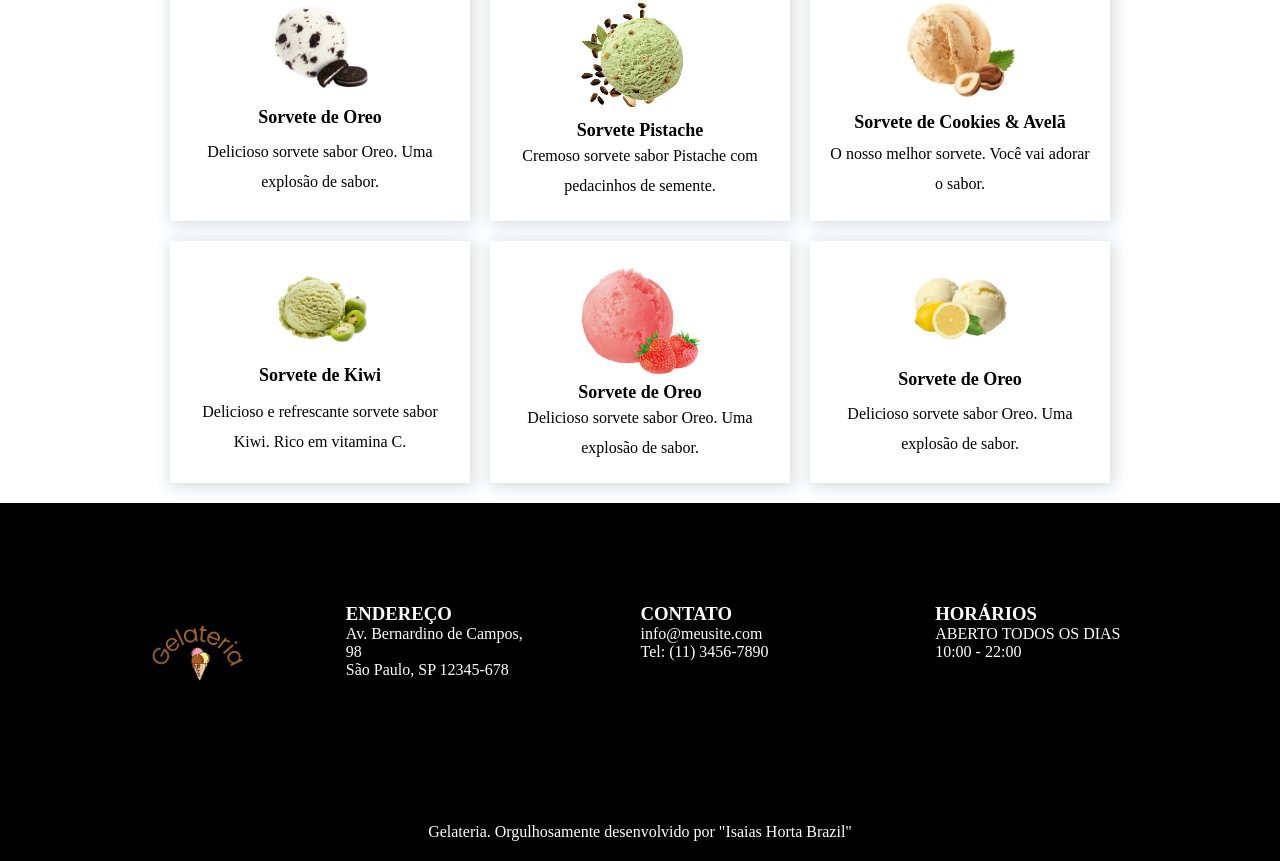
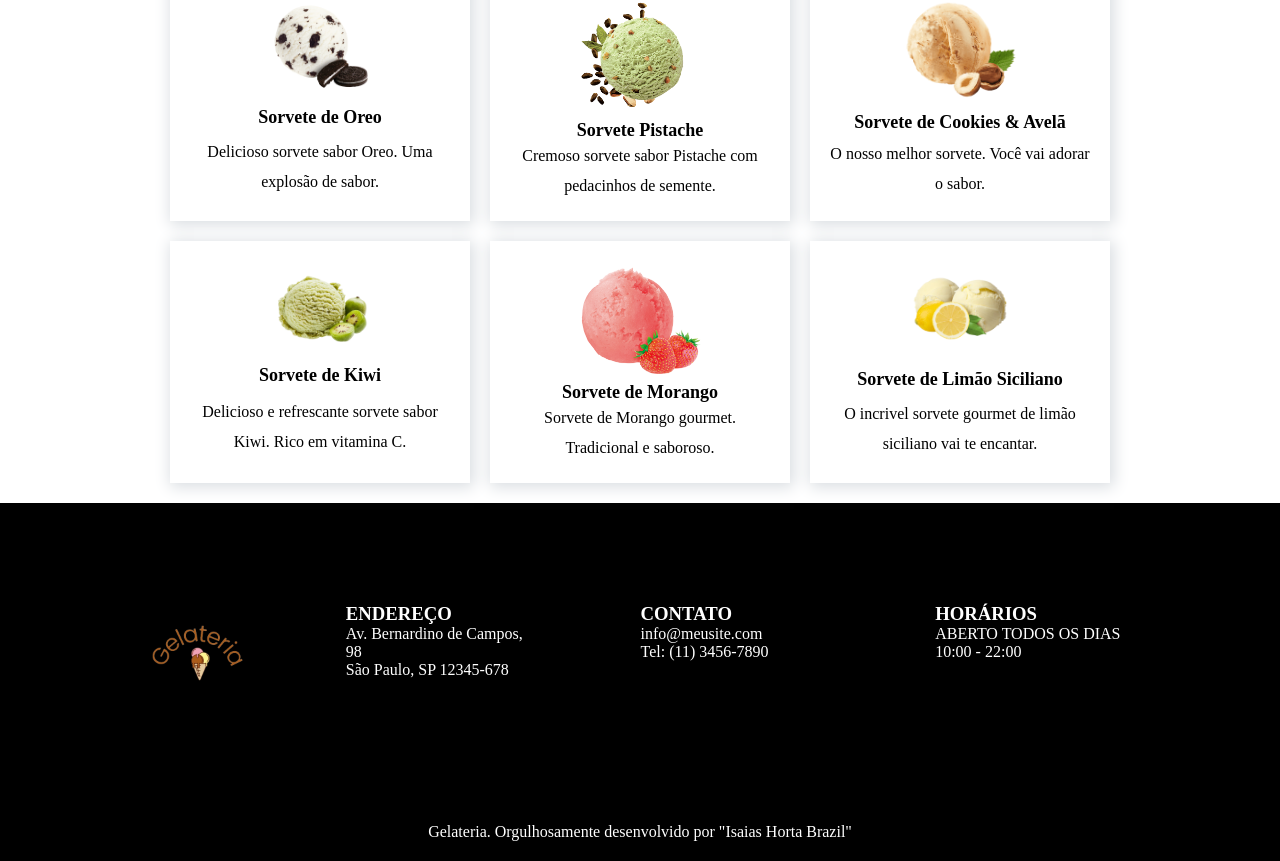
Before and after one commit to Ihbrazil/projeto-sorveteria, a Next.js app: page /sabores in a window 1280 px wide. Shown: the part 847-1708 px from the top of the page. Built offline with nearby package versions, Linux system fonts and the light colour scheme.

Commit message:
Update sabores sorvetes

```diff
--- a/src/app/sabores/page.jsx
+++ b/src/app/sabores/page.jsx
@@ -52,18 +52,18 @@ export default function Sabores() {
           </div>
 
           <div className={estilos.container_card}>
-            <Image className={estilos.img_card} src={image5} alt="sorvetes diversos" />
-            <h3>Sorvete de Oreo</h3>
+            <Image className={estilos.img_card} src={image5} alt="Sorvete de Morango" />
+            <h3>Sorvete de Morango</h3>
             <p>
-              Delicioso sorvete sabor Oreo. Uma explosão de sabor.
+            Sorvete de Morango gourmet. Tradicional e saboroso.
             </p>
           </div>
 
           <div className={estilos.container_card}>
-            <Image className={estilos.img_card} src={image6} alt="sorvetes diversos" />
-            <h3>Sorvete de Oreo</h3>
+            <Image className={estilos.img_card} src={image6} alt="Sorvete de Limão Siciliano" />
+            <h3>Sorvete de Limão Siciliano</h3>
             <p>
-              Delicioso sorvete sabor Oreo. Uma explosão de sabor.
+              O incrivel sorvete gourmet de limão siciliano vai te encantar.
             </p>
           </div>
         </section>
```
